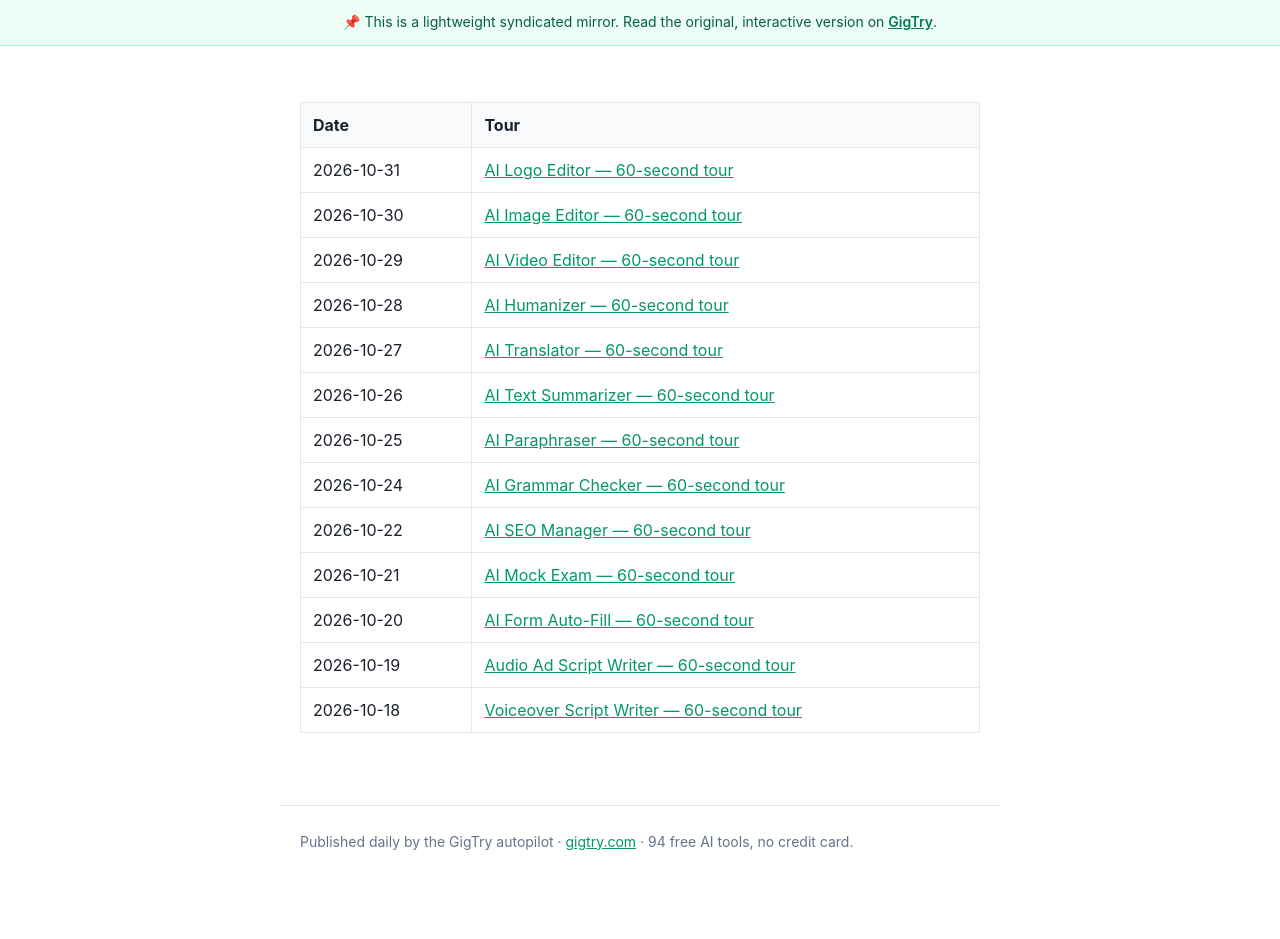
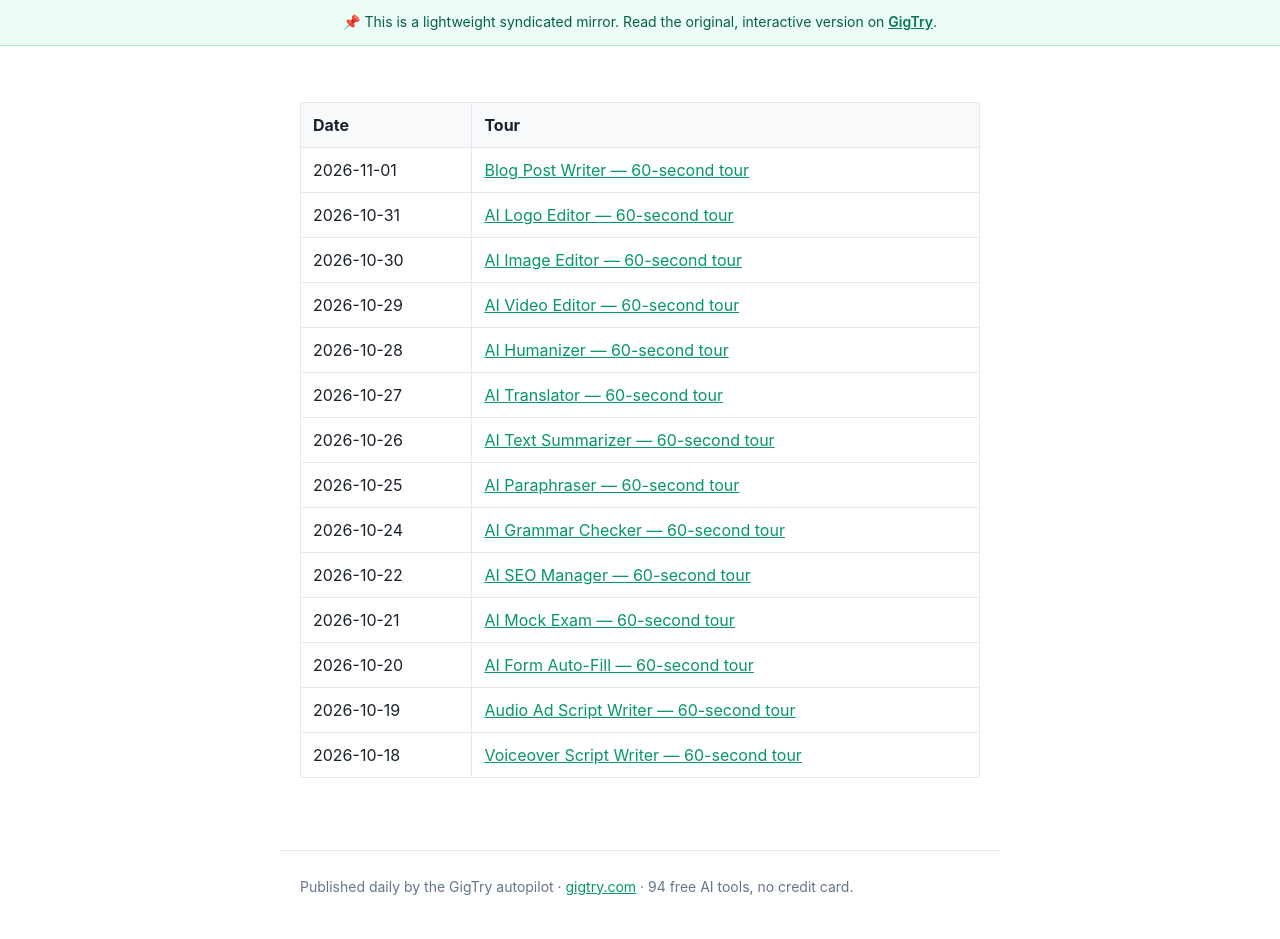
Before and after one commit to gigtryinfo-dev/gigtry-public, a Jekyll site: the page built from posts/daily/index.md, in a window 1280 px wide. Built offline with Jekyll 4.4.1, drawn with Linux system fonts in a browser that asks for light colours; before the commit the page ends 900 px from its top, so only the background shows below that.

Commit message:
daily index: 2026-11-01

```diff
--- a/posts/daily/index.md
+++ b/posts/daily/index.md
@@ -7,6 +7,7 @@ mirror: gigtry-public
 
 | Date | Tour |
 |------|------|
+| 2026-11-01 | [Blog Post Writer — 60-second tour](https://gigtryinfo-dev.github.io/gigtry-public/posts/daily/2026-11-01-blog-post-writer.html) |
 | 2026-10-31 | [AI Logo Editor — 60-second tour](https://gigtryinfo-dev.github.io/gigtry-public/posts/daily/2026-10-31-ai-logo-editor.html) |
 | 2026-10-30 | [AI Image Editor — 60-second tour](https://gigtryinfo-dev.github.io/gigtry-public/posts/daily/2026-10-30-ai-image-editor.html) |
 | 2026-10-29 | [AI Video Editor — 60-second tour](https://gigtryinfo-dev.github.io/gigtry-public/posts/daily/2026-10-29-ai-video-editor.html) |
```
